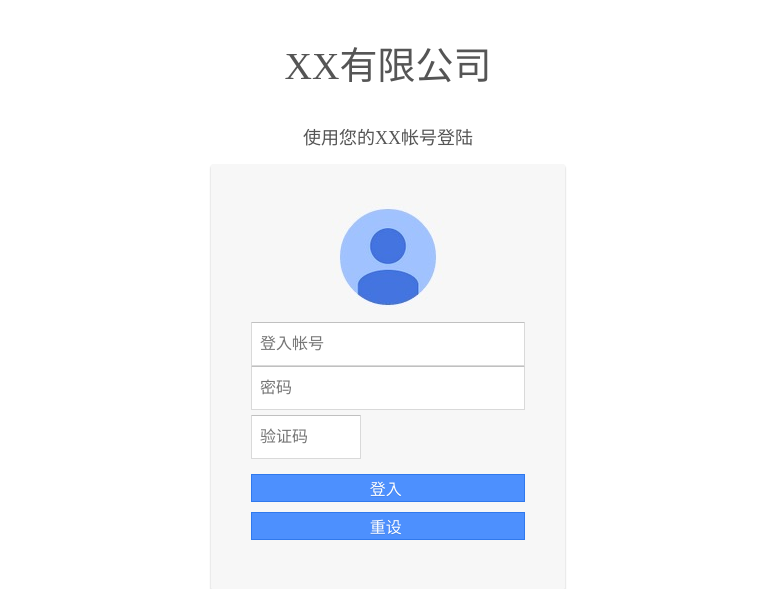
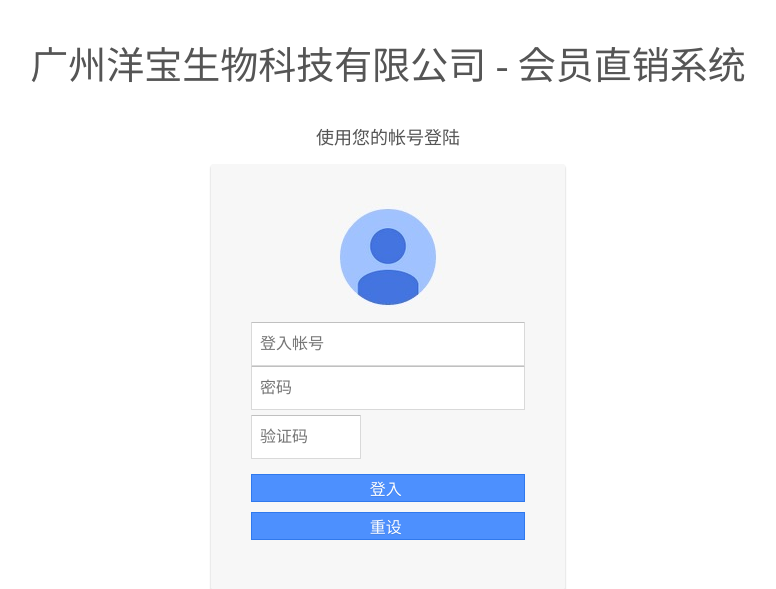
Before and after one commit to Princelo/bioerp, a CodeIgniter app: the page made by application/views/login/index.php in a window 1280 px wide. Shown: the top 589 px of the page, without its empty margins (252-1028 px from the left). Run offline with CodeIgniter, Linux system fonts and the light colour scheme; data that the repository does not hold is empty; some libraries are stand-ins or nearby versions.

Commit message:
rename corp name

```diff
--- a/application/views/login/index.php
+++ b/application/views/login/index.php
@@ -79,8 +79,8 @@
 
                     <!--<div style="background:url('includes/images/login_interface.jpg'); width:500px; height:300px;border:6px solid #fff">-->
                     <div>
-                        <h1 class="title">XX有限公司</h1>
-                        <h2 class="">使用您的XX帐号登陆</h2>
+                        <h1 class="title">广州洋宝生物科技有限公司 - 会员直销系统</h1>
+                        <h2 class="">使用您的帐号登陆</h2>
                         <p style="width:100%; text-align:center; color:#f00;"><?=$error;?></p>
                         <div class="choose-block" style="display:none;">
                             <div class="choose">
--- a/application/views/report/index_zents.php
+++ b/application/views/report/index_zents.php
@@ -28,7 +28,7 @@
             </span>
                 <form action="<?=base_url()?>report/listpage_admin" method="get">
                     <fieldset>
-                        <legend>添加产品 </legend>
+                        <legend>报名查询 </legend>
                         <table width="70%">
                             <!--<col width="50%">
                             <col width="50%">-->
```
Also changed, not shown: captcha/1453299015.8118.jpg (deleted), captcha/1453301401.2294.jpg (deleted), captcha/1453301411.5163.jpg (deleted).
